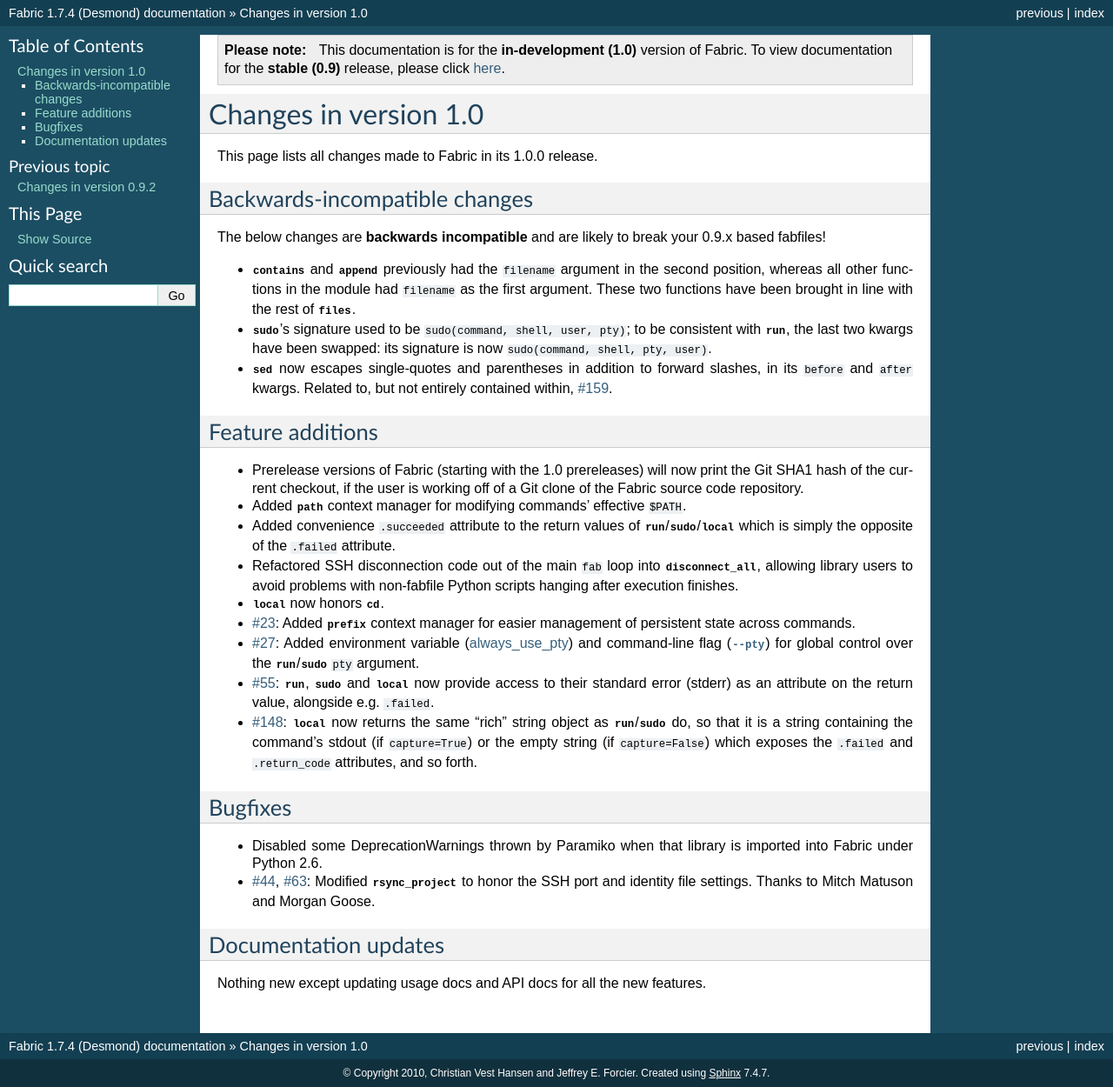
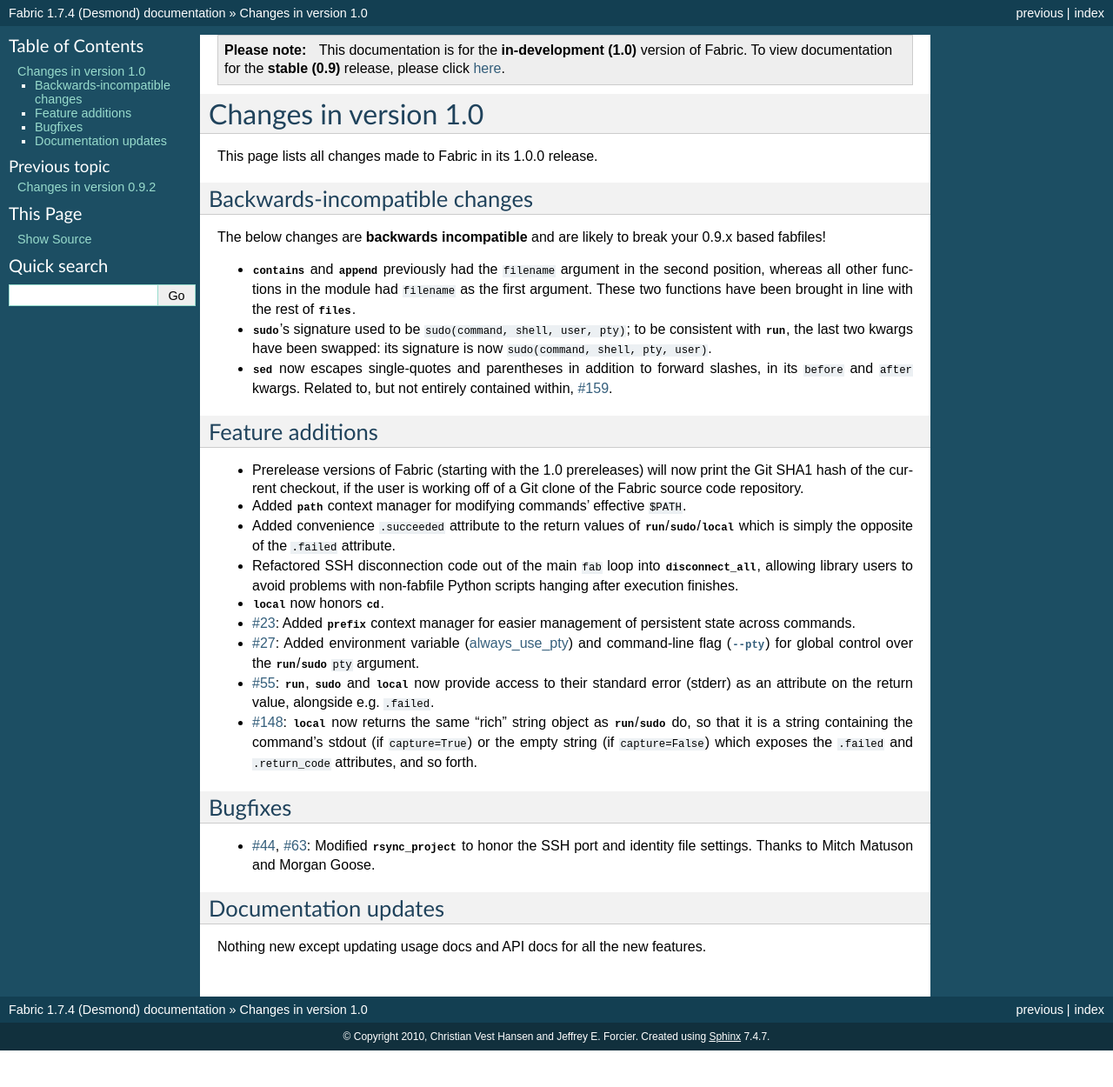
Before and after one commit to fabric/fabric, a Sphinx documentation site: the page built from docs/changes/1.0.rst, in a window 1280 px wide. Shown: the whole page at 87% size. Built offline with Sphinx 7.4.7, drawn with Linux system fonts in a browser that asks for light colours; after the commit the page ends 1208 px from its top, so only the background shows below that.

Commit message:
Changelog update

```diff
--- a/docs/changes/1.0.rst
+++ b/docs/changes/1.0.rst
@@ -56,8 +56,6 @@
 Bugfixes
 ========
 
-* Disabled some DeprecationWarnings thrown by Paramiko when that library is
-  imported into Fabric under Python 2.6.
 * :issue:`44`, :issue:`63`: Modified `~fabric.contrib.project.rsync_project` to
   honor the SSH port and identity file settings. Thanks to Mitch Matuson
   and Morgan Goose.
```
